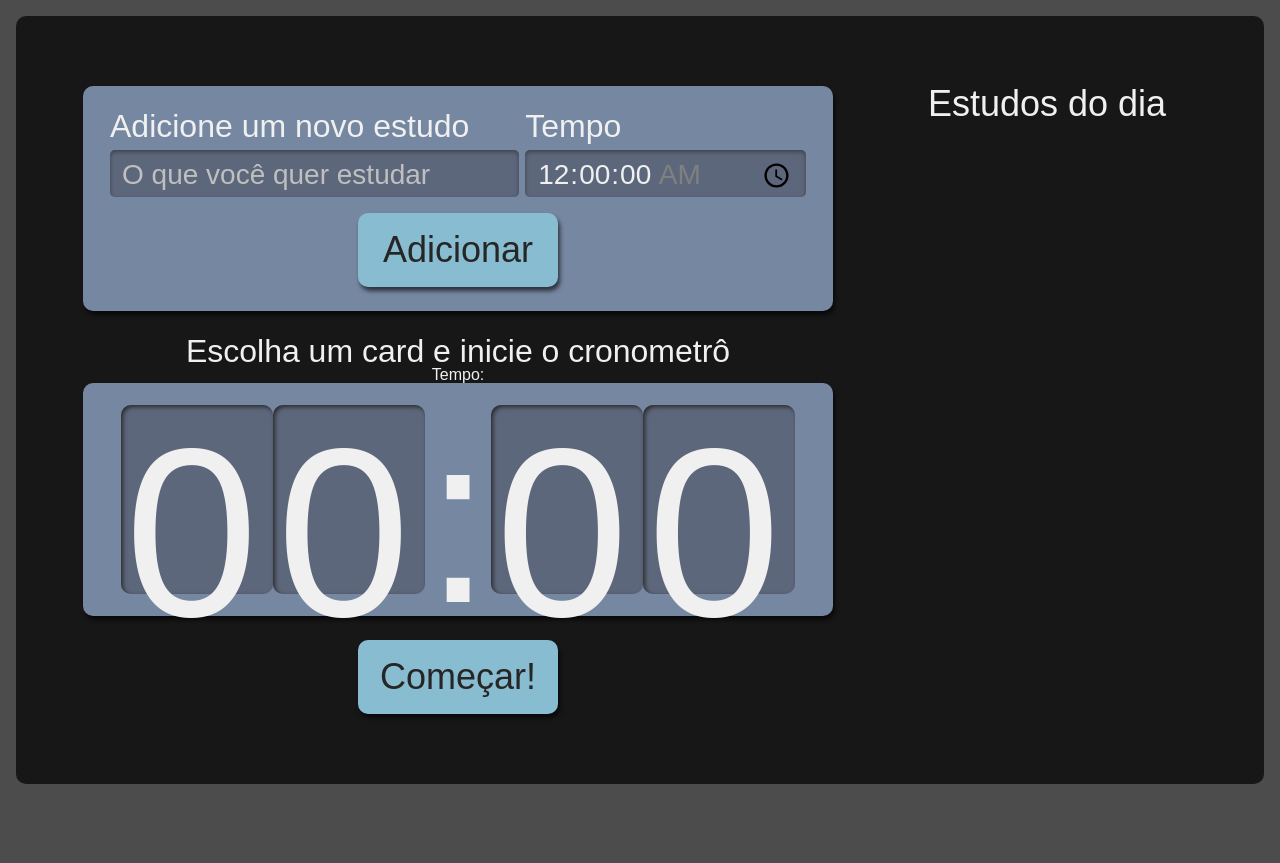
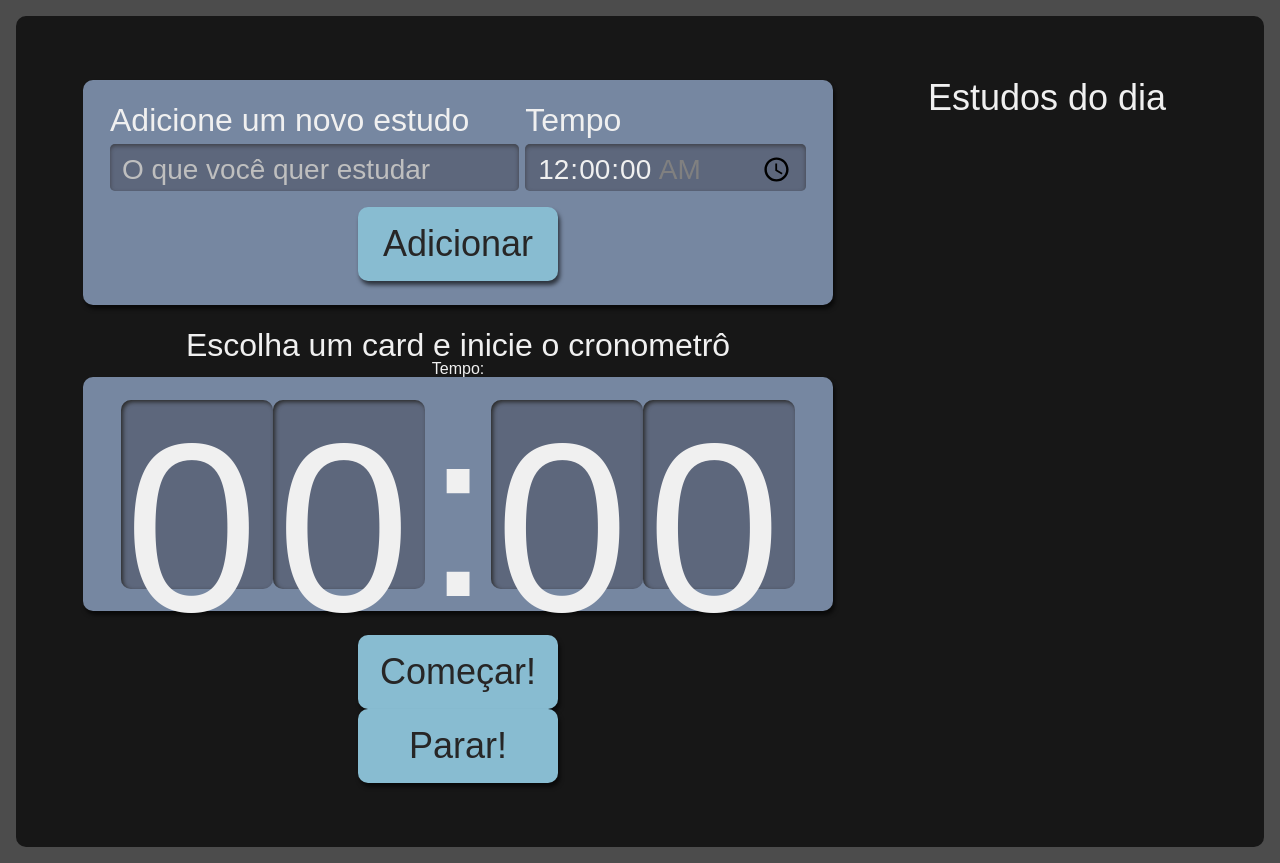
Before and after one commit to RaulAnselmoDSantos/alura-react, a React (Create React App) app in the folder alura-studies/: page / in a window 1280 px wide. Before the commit the page ends 800 px from the top, so only its background shows below. Built offline with nearby package versions, Linux system fonts and the light colour scheme.

Commit message:
feat: refactory of Cronometro

```diff
--- a/alura-studies/src/components/Cronometro/index.tsx
+++ b/alura-studies/src/components/Cronometro/index.tsx
@@ -3,31 +3,34 @@ import Relogio from "./Relogio";
 import style from './Cronometro.module.scss';
 import {tempoParaSegundos} from '../../common/utils/time';
 import { Itarefa } from "../../types/tarefa";
-import { useEffect, useState } from "react";
+import { SetStateAction, useEffect, useState } from "react";
 
 
 interface Props {
+    continua : boolean,
     selecionado : Itarefa | undefined,
     finalizarTarefa: () => void
+
 }
 
-export default function Cronometro({selecionado, finalizarTarefa}: Props){
+export default function Cronometro1({selecionado, finalizarTarefa, continua}: Props){
     const [tempo, setTempo] = useState<number>();
+    const [continuaContagem, setcontinuaContagem] = useState<boolean>();
     useEffect(() => {
         if(selecionado?.tempo){
             setTempo(tempoParaSegundos(selecionado.tempo))
         }
     },[selecionado]);
 
-    function regressiva(contador: number = 0){
-        setTimeout(() => {
-            if(contador > 0 ) {
-            setTempo(contador - 1);
+    function regressiva(contador: number = 0, continuaContagem : boolean){
+            setTimeout(() => {
+                if(continuaContagem && contador > 0 ) {
+                    setTempo(contador - 1);
+                    return regressiva(contador - 1, continuaContagem);
+                    }else setcontinuaContagem(false);
+                if(contador === 0) finalizarTarefa();
 
-            return regressiva(contador - 1);
-            }
-            finalizarTarefa();
-        }, 1);
+            }, 1000);
     }
 
     return (
@@ -38,9 +41,13 @@ export default function Cronometro({selecionado, finalizarTarefa}: Props){
             <div className={style.relogioWrapper}>
                 <Relogio tempo={tempo} />
             </div>
-            <Botao onClick={() => regressiva(tempo)}>
+            <Botao onClick={() => regressiva(tempo, true)}>
                 Começar!
             </Botao>
+            <Botao onClick={() => regressiva(tempo, false)}>
+                Parar!
+            </Botao>
+
         </div>
     )
 }
--- a/alura-studies/src/pages/App.tsx
+++ b/alura-studies/src/pages/App.tsx
@@ -27,6 +27,7 @@ function App() {
             if(tarefa.id === selecionado.id) {
                 return {
                     ...tarefa,
+                    continua: undefined,
                     selecionado: false,
                     completado: true
                 }
@@ -45,6 +46,7 @@ function App() {
         selecionaTarefa = {selecionaTarefa}
       />
       <Cronometro
+        continua={false}
         selecionado={selecionado}
         finalizarTarefa={finalizarTarefa}
       />
```
